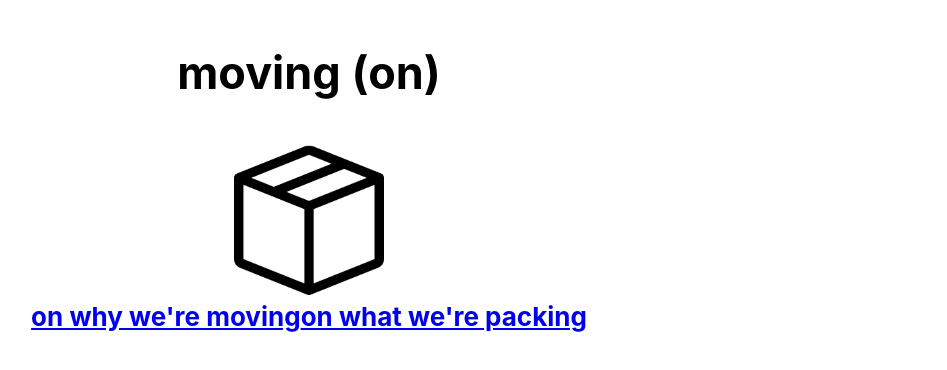
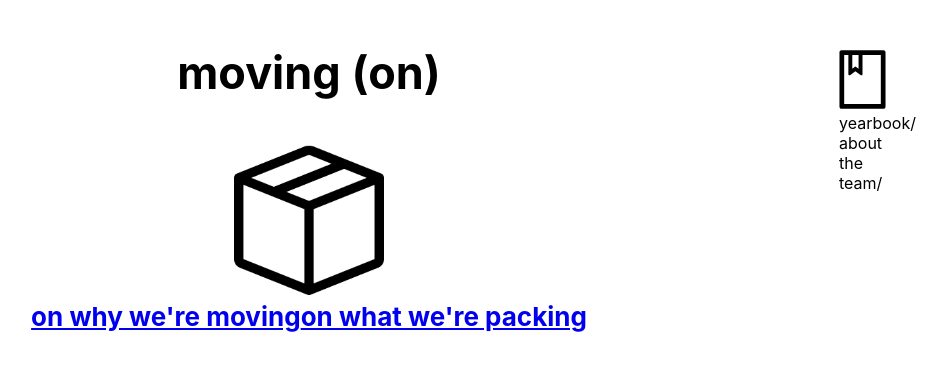
Before and after one commit to emmyc/moving-on, a React (Create React App) app: page / in a window 1280 px wide. Shown: the top 370 px of the page, without its empty margins (331-1278 px from the left). Built offline with nearby package versions, Linux system fonts and the light colour scheme.

Commit message:
Add YearbookIcon that takes you to the yearbook page

```diff
--- a/src/App.js
+++ b/src/App.js
@@ -1,14 +1,25 @@
 import React from 'react';
+import { BrowserRouter as Router, Route, Switch } from 'react-router-dom';
 import './App.css';
 import IntroPageWrapper from './components/IntroPage';
+import Yearbook from './components/Yearbook';
+import YearbookIcon from './components/YearbookIcon';
 
 function App() {
 
   return (
     <div className="App">
-      <header>
-        <IntroPageWrapper />
-      </header>
+      <Router>
+        <Switch>
+          <Route path='/yearbook'>
+            <Yearbook />
+          </Route>
+          <Route path='/'>
+            <YearbookIcon />
+            <IntroPageWrapper />
+          </Route>
+        </Switch>
+      </Router>
     </div>
   );
 }
--- a/src/components/IntroPage.js
+++ b/src/components/IntroPage.js
@@ -1,7 +1,7 @@
 import React from 'react';
 import { BrowserRouter as Router, Switch, Route, Link } from 'react-router-dom';
 import '../styles/IntroPage.css';
-import boxIcon from '../images/boxIcon.png';
+import boxIcon from '../assets/boxIcon.png';
 import Narrative from './Narrative.js';
 
 
--- /dev/null
+++ b/src/components/YearbookIcon.js
@@ -0,0 +1,19 @@
+import React from 'react';
+import { Link, useLocation } from 'react-router-dom';
+import YearbookSvg from '../assets/yearbook-icon.svg';
+import '../styles/YearbookIcon.scss';
+
+function YearbookIcon() {
+  const { pathname } = useLocation();
+  return (
+    <>
+      {pathname !== '/yearbook' &&
+        <Link to='/yearbook' className='yearbook-icon'>
+          <img src={YearbookSvg} alt='' />
+              yearbook/ about the team
+              {pathname}
+        </Link>}
+    </>
+  );
+}
+export default YearbookIcon;
--- /dev/null
+++ b/src/styles/YearbookIcon.scss
@@ -0,0 +1,15 @@
+.yearbook-icon {
+  position: absolute;
+  top: 50px;
+  right: 50px;
+  width: 60px;
+  text-align: left;
+
+  text-decoration: none;
+  color: black;
+  transition: 0.3s;
+}
+
+.yearbook-icon:hover {
+  transform: scale(1.03);
+}
```
Also changed, not shown: src/assets/boxIcon.png (renamed from src/images/boxIcon.png), src/assets/yearbook-icon.svg (added).
